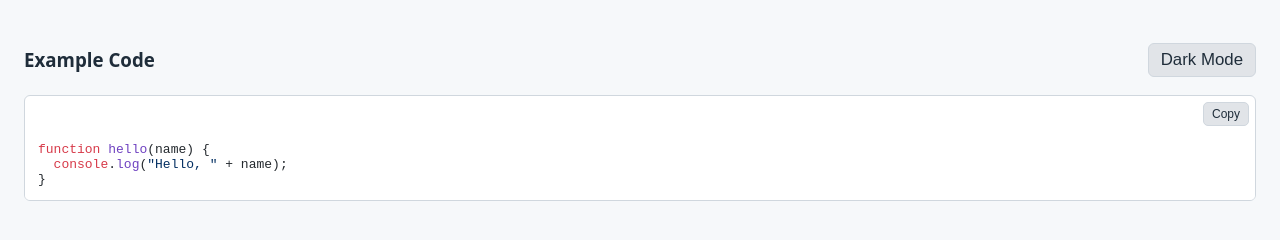
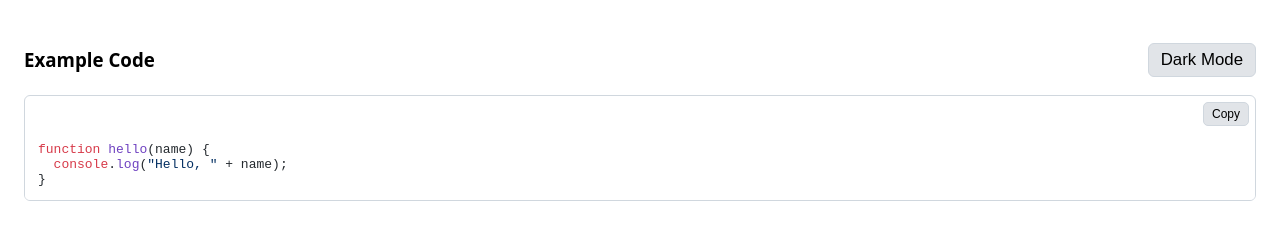
Before and after one commit to Sadman-Ishtiak/My-Learning-Blog, a plain HTML site: page 1.html in a window 1280 px wide. Drawn offline with nearby package versions, Linux system fonts and the light colour scheme.

Commit message:
Update color variables for light and dark themes
Adjusted CSS custom properties to use pure black and white for backgrounds and text in both light and dark themes. Also updated code background and border colors for improved contrast.

```diff
--- a/1.html
+++ b/1.html
@@ -12,20 +12,20 @@
 
   <style>
     :root {
-      --bg: #f6f8fa;
-      --text: #1f2d3a;
+      --bg: #ffffff;
+      --text: #000000;
       --code-bg: #ffffff;
       --pre-border: #d0d7de;
       --btn-bg: #e1e4e8;
-      --btn-text: #1f2d3a;
+      --btn-text: #000000;
     }
     [data-theme="dark"] {
-      --bg: #0d1117;
-      --text: #c9d1d9;
-      --code-bg: #161b22;
-      --pre-border: #30363d;
-      --btn-bg: #21262d;
-      --btn-text: #c9d1d9;
+      --bg: #000000;
+      --text: #ffffff;
+      --code-bg: #00183a;
+      --pre-border: #004ea8;
+      --btn-bg: #000000;
+      --btn-text: #ffffff;
     }
 
     body {
```
